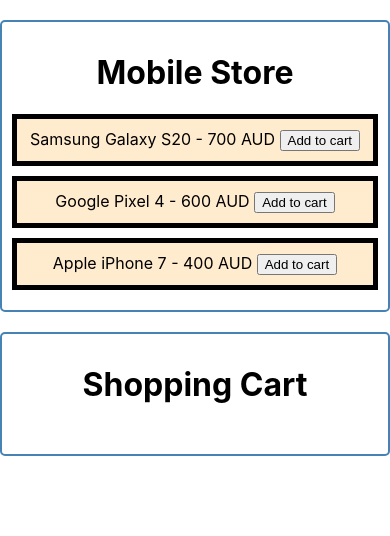
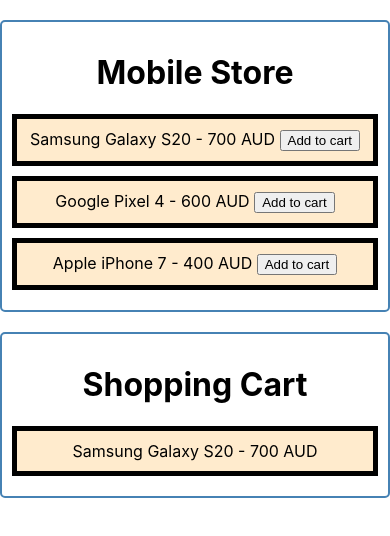
Before and after one commit to machineawin/mobile-store, a React (Create React App) app: page / in a window 390 px wide. Shown: the top 536 px of the page. Built offline with nearby package versions, Linux system fonts and the light colour scheme.

Commit message:
Render CartPhones in App.js

```diff
--- a/src/App.js
+++ b/src/App.js
@@ -26,7 +26,15 @@
     },
 ])
 
-const [cartPhones, setCartPhones] = useState ('')
+const [cartPhones, setCartPhones] = useState ([
+  {
+    id: 1,
+    brand: 'Samsung',
+    model: 'Galaxy S20',
+    price: 700,
+    count: 1
+},
+])
 
 //Add to cart
 const addToCart = (id) => {
--- a/src/Components/CartPhones.jsx
+++ b/src/Components/CartPhones.jsx
@@ -1,13 +1,16 @@
 import React from 'react'
 
-const CartPhones = () => {
+const CartPhones = ( {phones}) => {
   return (
-    <div className='mobile-phone' key={phone.id}>
-        <span>{`${phone.brand} `}</span>
-        <span>{`${phone.model} `}</span>
-        <span>{`- ${phone.price} AUD `}</span>
-        <button className='btn' onClick={()=>onAdd(phone.id)}>Add to cart</button>
-    </div>
+    phones.map ((phone) => {
+        return (
+            <div className='mobile-phone' key={phone.id}>
+                <span>{`${phone.brand} `}</span>
+                <span>{`${phone.model} `}</span>
+                <span>{`- ${phone.price} AUD `}</span>
+            </div>
+        )
+    })
   )
 }
 
--- a/src/Components/ShoppingCart.jsx
+++ b/src/Components/ShoppingCart.jsx
@@ -1,10 +1,12 @@
 import React from 'react'
+import CartPhones from './CartPhones'
 import Header from './Header'
 
 const ShoppingCart = ({ phones }) => {
   return (
     <div className='container'>
         <Header title = 'Shopping Cart' />
+        <CartPhones phones = {phones} />
 
     </div>
   )
```
